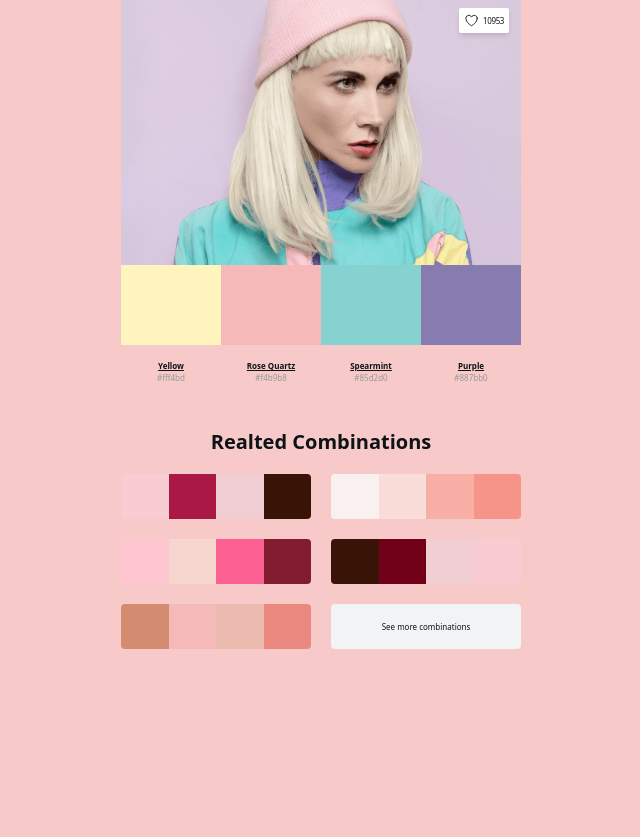
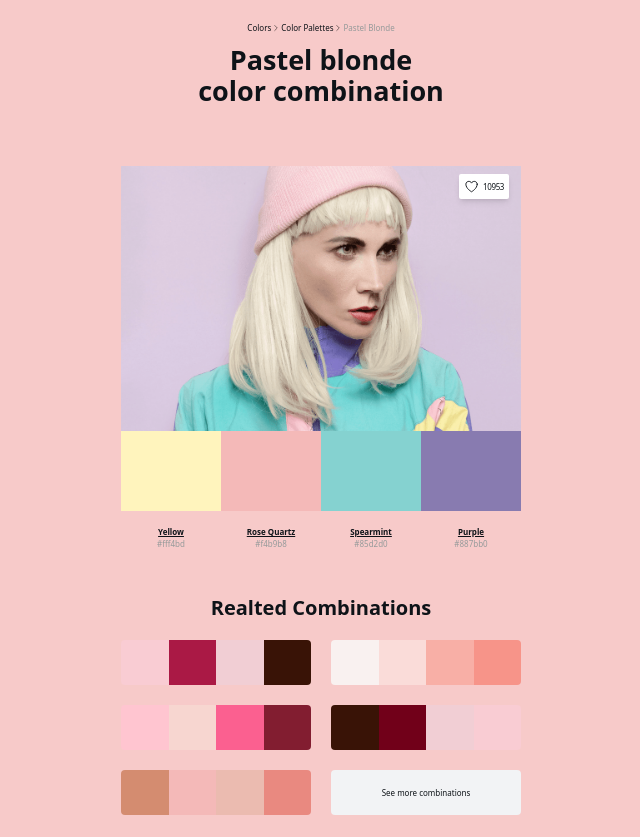
Before and after one commit to duyfe/color-bombination, a Nuxt app: page / in a window 1280 px wide. Shown: the whole page, without its empty margins (319-959 px from the left). Before the commit the page ends 800 px from the top, so only its background shows below. Built offline with nearby package versions, Linux system fonts and the light colour scheme.

Commit message:
feat: update page header

```diff
--- /dev/null
+++ b/components/page-breadcrumb.vue
@@ -0,0 +1,49 @@
+<template>
+  <ul class="breadcrumb">
+    <li v-for="(link, index) in links" :key="index" class="breadcrumb__item">
+      <nuxt-link :to="link.href">{{ link.label }}</nuxt-link>
+    </li>
+  </ul>
+</template>
+
+<script lang="ts">
+import Vue, { PropType } from 'vue'
+
+import { Breadcrumb } from '~/types'
+
+export default Vue.extend({
+  name: 'PageBreadcrumbComponent',
+  props: {
+    links: {
+      type: Array as PropType<Breadcrumb[]>,
+      default: () => [] as Breadcrumb[]
+    }
+  }
+})
+</script>
+
+<style lang="scss" scoped>
+.breadcrumb {
+  @apply flex flex-row items-center justify-center gap-x-[10px];
+
+  &__item {
+    @apply relative text-black text-[8px];
+
+    &::after {
+      @apply content-[''] w-[8px] h-[8px] bg-[url(/images/arrow.svg)] absolute -right-[13px] top-1/2 -translate-y-1/2 -translate-x-1/2;
+    }
+
+    &:last-child {
+      @apply text-gray;
+
+      &::after {
+        @apply content-none;
+      }
+
+      a {
+        @apply cursor-default;
+      }
+    }
+  }
+}
+</style>
--- a/pages/index.vue
+++ b/pages/index.vue
@@ -1,4 +1,10 @@
 <template>
+  <div class="page home">
+    <page-breadcrumb :links="breadcrumbs" />
+    <h1 class="page__title">
+      Pastel blonde <br />
+      color combination
+    </h1>
     <div class="container">
       <combination-display
         v-if="selectedCombination"
@@ -9,26 +15,41 @@
         @selected="handleSelectedCombination"
       />
     </div>
+  </div>
 </template>
 
 <script lang="ts">
 import Vue from 'vue'
 
 import CombinationDisplay from '~/components/combination-display.vue'
+import PageBreadcrumb from '~/components/page-breadcrumb.vue'
 import RelatedCombinations from '~/components/related-combinations.vue'
 
 import { data } from '~/constants/combinations'
-import { Combination, CombinationResponse, RelatedCombination } from '~/types'
+import {
+  Combination,
+  CombinationResponse,
+  RelatedCombination,
+  Breadcrumb
+} from '~/types'
 
 export default Vue.extend({
-  name: 'IndexPage',
+  name: 'HomePage',
   components: {
     CombinationDisplay,
-    RelatedCombinations
+    RelatedCombinations,
+    PageBreadcrumb
   },
   data() {
+    const breadcrumbs: Breadcrumb[] = [
+      { label: 'Colors', href: '/' },
+      { label: 'Color Palettes', href: '/' },
+      { label: 'Pastel Blonde', href: '' }
+    ]
+
     return {
-      selectedIndex: 0
+      selectedIndex: 0,
+      breadcrumbs
     }
   },
   computed: {
@@ -69,3 +90,13 @@ export default Vue.extend({
   }
 })
 </script>
+
+<style lang="scss" scoped>
+.page {
+  @apply py-[22px];
+
+  &__title {
+    @apply text-center text-[27px] mt-[10px] leading-[31px] mb-[60px];
+  }
+}
+</style>
--- a/types.ts
+++ b/types.ts
@@ -33,3 +33,8 @@ export type CombinationResponse = {
   combination: Combination
   relatedCombinations: RelatedCombination[]
 }
+
+export type Breadcrumb = {
+  label: string
+  href?: string
+}
```
Also changed, not shown: static/images/arrow.svg (added). Lines whose indentation alone changed are shown as unchanged.
